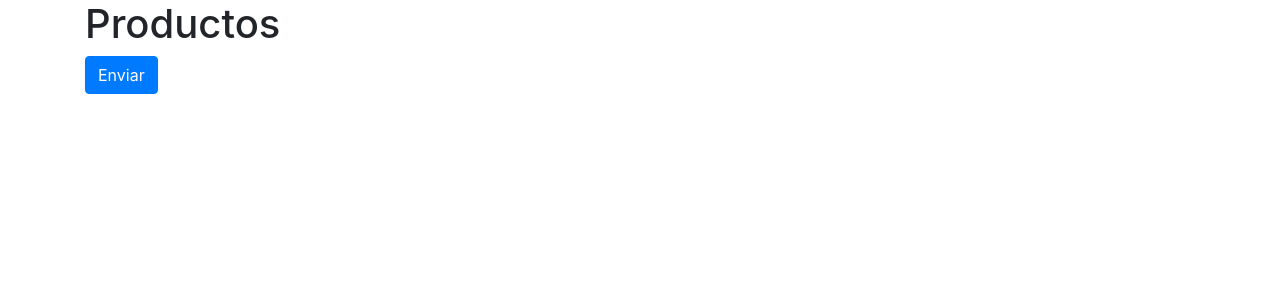
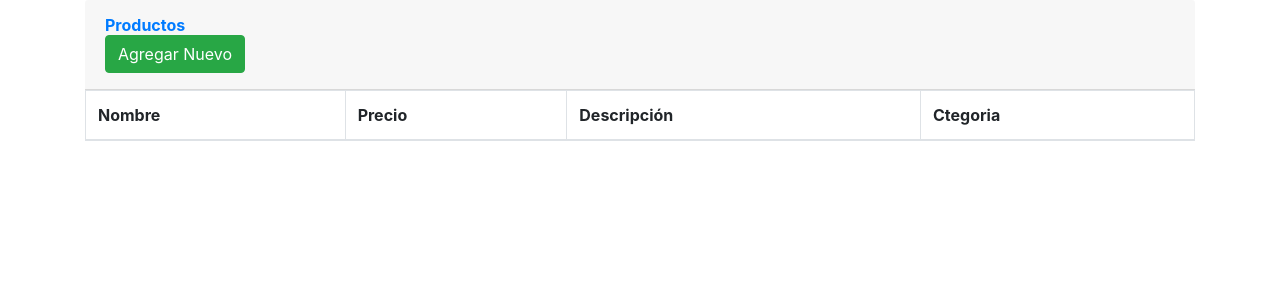
Before and after one commit to anapao07/crud_products, a Django app: page / in a window 1280 px wide. Shown: the top 300 px of the page. Run offline with Django 3.2, Linux system fonts and the light colour scheme; lists and menus that the app fills with data are empty; some libraries are stand-ins or nearby versions.

Commit message:
Format and Table of Products

```diff
--- a/app_products/templates/app_products/index.html
+++ b/app_products/templates/app_products/index.html
@@ -2,21 +2,39 @@
 <html>
 
 <head>
-    <meta charset='utf-8'>
-    <title>Productos</title>
-    <link rel="stylesheet" href="/static/css/bootstrap.css">
-    <link rel="stylesheet" href="/static/css/bootstrap.min.css">
+  <meta charset="utf-8" />
+  <title>Productos</title>
+  <link rel="stylesheet" href="/static/css/bootstrap.css" />
+  <link rel="stylesheet" href="/static/css/bootstrap.min.css" />
 </head>
 
 <body>
-    <div class="container">
-        <h1> Productos</h1>
-        <div class="panel panel-default">
-            <form class="form" action="POST">
-                <button type="submit" class="btn btn-primary">Enviar</button>
-            </form>
-        </div>
+  <div class="container">
+    {% block title %}
+    <div class="card-header py-3">
+      <h6 class="m-0 font-weight-bold text-primary">Productos</h6>
+      <a type="button" href="create.html" class="btn btn-success">Agregar
+        Nuevo
+      </a>
     </div>
+    {% endblock %} {% block container %}
+    <div class="panel panel-default">
+      <table class="table table-bordered">
+        <thead>
+          <tr>
+            <th scope="col">Nombre</th>
+            <th scope="col">Precio</th>
+            <th scope="col">Descripción</th>
+            <th scope="col">Ctegoria</th>
+          </tr>
+        </thead>
+        <tbody>
+        </tbody>
+      </table>
+    </div>
+    {% endblock %}
+  </div>
+
 </body>
 
 </html>
```
